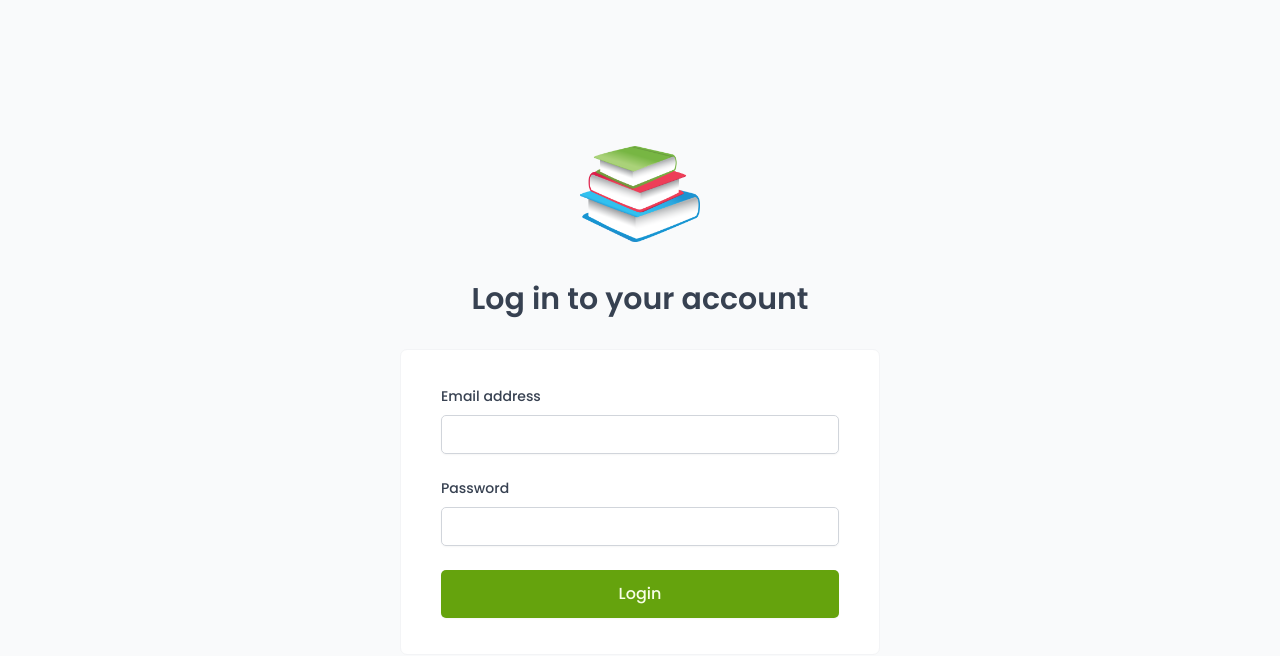
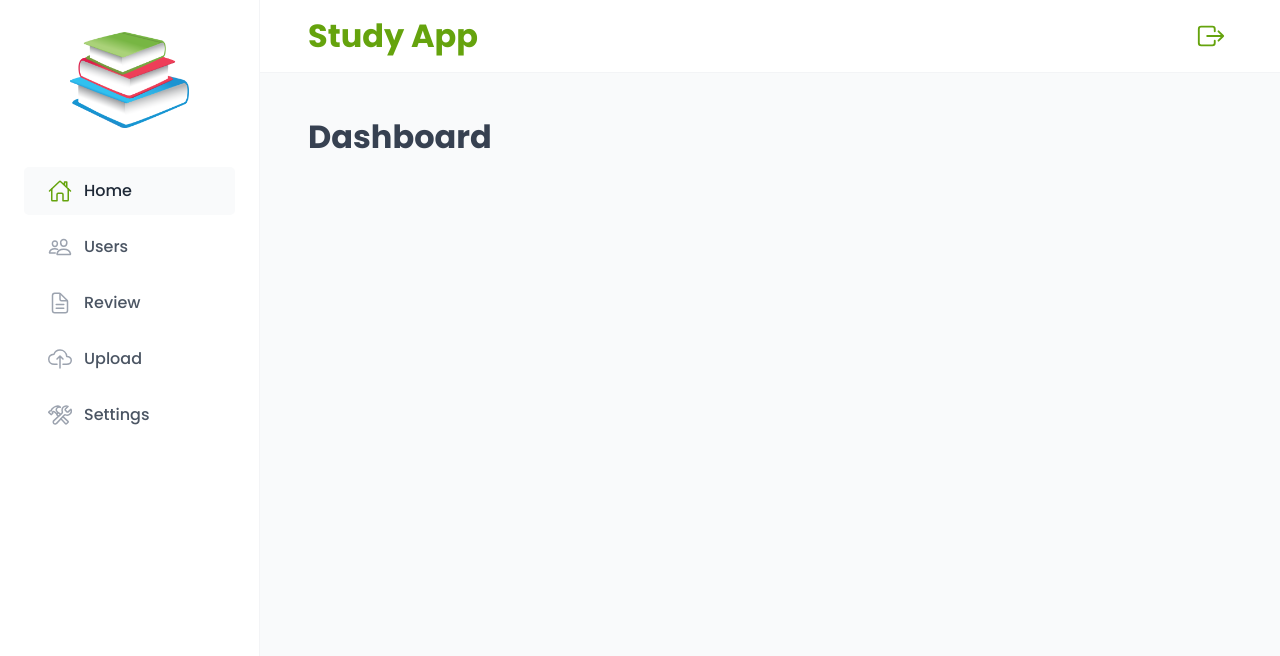
Before and after one commit to StudyPointApp/client, a React (Vite) app: page /dashboard in a window 1280 px wide. Before the commit this address led to /login. Shown: the top 656 px of the page. Built offline with nearby package versions, Linux system fonts and the light colour scheme; a web font is replaced by a local one.

Commit message:
Logout component

```diff
--- a/src/App.tsx
+++ b/src/App.tsx
@@ -1,14 +1,12 @@
 import AppLayout from "./layout/AppLayout";
 import {BrowserRouter, Routes, Route, Navigate} from "react-router-dom";
-import ProtectedRoute from "./features/auth/ProtectedRoute";
-import Login from "./pages/Login";
 
 function App() {
 
   return (
       <BrowserRouter>
           <Routes>
-              <Route element={<ProtectedRoute><AppLayout/></ProtectedRoute>}>
+              <Route element={<AppLayout/>}>
                   <Route index element={<Navigate replace to='dashboard'/>}/>
                   <Route path="dashboard" element={<h1>Dashboard</h1>}/>
                   {/* admin */}
@@ -20,7 +18,7 @@ function App() {
                   <Route path="activity" element={<h1>Activities</h1>}/>
                   <Route path="settings" element={<h1>Settings</h1>}/>
               </Route>
-              <Route path="login" element={<Login/>}/>
+              <Route path="login" element={<h1>Login</h1>}/>
               <Route path="*" element={<h1>Page Not Found</h1>}/>
           </Routes>
       </BrowserRouter>
--- a/src/features/auth/LoginForm.tsx
+++ /dev/null
@@ -1,41 +0,0 @@
-import { useState } from "react";
-import Form from "../../ui/Form";
-import Input from "../../ui/Input";
-import FormRowVertical from "../../ui/FormRowVertical";
-import Button from "../../ui/Button";
-
-function LoginForm() {
-  const [email, setEmail] = useState("");
-  const [password, setPassword] = useState("");
-
-  function handleSubmit() {}
-
-  return (
-    <Form onSubmit={handleSubmit}>
-      <FormRowVertical label="Email address">
-        <Input
-          type="email"
-          id="email"
-          // This makes this form better for password managers
-          autoComplete="username"
-          value={email}
-          onChange={(e) => setEmail(e.target.value)}
-        />
-      </FormRowVertical>
-      <FormRowVertical label="Password">
-        <Input
-          type="password"
-          id="password"
-          autoComplete="current-password"
-          value={password}
-          onChange={(e) => setPassword(e.target.value)}
-        />
-      </FormRowVertical>
-      <FormRowVertical>
-        <Button size="large" variation="primary">Login</Button>
-      </FormRowVertical>
-    </Form>
-  );
-}
-
-export default LoginForm;
--- a/src/features/auth/ProtectedRoute.tsx
+++ /dev/null
@@ -1,26 +0,0 @@
-import React, {useEffect} from 'react';
-import Spinner from "../../ui/Spinner";
-import {useNavigate} from "react-router-dom";
-
-function ProtectedRoute({children}: {children: React.ReactNode}) {
-    const navigate = useNavigate();
-
-    // 1. Load the authenticated user
-    const isAuthenticated = false;
-    const isLoading = false;
-
-    // 2. If the user is not authenticated, redirect to the login page
-    useEffect(() => {
-        if (!isAuthenticated && !isLoading) {
-            navigate('/login');
-        }
-    }, [isAuthenticated, isLoading, navigate]);
-
-    // 3. While loading the user, show a loading spinner
-    if(isLoading) return (<Spinner/>);
-
-    // 4. If the user is authenticated, render the children
-
-    if(isAuthenticated) return <>{children}</>;
-}
-export default ProtectedRoute;
--- a/src/pages/Login.tsx
+++ /dev/null
@@ -1,24 +0,0 @@
-import styled from "styled-components";
-import Logo from "../ui/Logo";
-import Heading from "../ui/Heading";
-import LoginForm from "../features/auth/LoginForm";
-
-const LoginLayout = styled.main`
-  min-height: 100vh;
-  display: grid;
-  grid-template-columns: 48rem;
-  align-content: center;
-  justify-content: center;
-  gap: 3.2rem;
-  background-color: var(--color-grey-50);
-`;
-
-function Login() {
-  return <LoginLayout>
-    <Logo />
-    <Heading as="h4">Log in to your account</Heading>
-    <LoginForm />
-  </LoginLayout>;
-}
-
-export default Login;
--- a/src/ui/Button.tsx
+++ /dev/null
@@ -1,71 +0,0 @@
-import styled, {css} from "styled-components";
-
-const sizes = {
-    small: css`
-        font-size: 1.2rem;
-        padding: 0.4rem 0.8rem;
-        text-transform: uppercase;
-        font-weight: 600;
-        text-align: center;
-    `,
-    medium: css`
-        font-size: 1.4rem;
-        padding: 1.2rem 1.6rem;
-        font-weight: 500;
-    `,
-    large: css`
-        font-size: 1.6rem;
-        padding: 1.2rem 2.4rem;
-        font-weight: 500;
-    `,
-};
-
-const variations = {
-    primary: css`
-        color: var(--color-brand-50);
-        background-color: var(--color-brand-600);
-
-        &:hover {
-            background-color: var(--color-brand-700);
-        }
-    `,
-    secondary: css`
-        color: var(--color-grey-600);
-        background: var(--color-grey-0);
-        border: 1px solid var(--color-grey-200);
-
-        &:hover {
-            background-color: var(--color-grey-50);
-        }
-    `,
-    danger: css`
-        color: var(--color-red-100);
-        background-color: var(--color-red-700);
-
-        &:hover {
-            background-color: var(--color-red-800);
-        }
-    `,
-};
-
-interface ButtonProps {
-    size: "small" | "medium" | "large";
-    variation: "primary" | "secondary" | "danger";
-}
-
-const Button = styled.button<ButtonProps>`
-    border: none;
-    border-radius: var(--border-radius-sm);
-    box-shadow: var(--shadow-sm);
-
-    ${(props) => sizes[props.size]};
-    ${(props) => variations[props.variation]};
-
-`;
-
-Button.defaultProps = {
-    variation: "primary",
-    size: "medium",
-}
-
-export default Button;
--- a/src/ui/Form.tsx
+++ /dev/null
@@ -1,13 +0,0 @@
-import styled from "styled-components";
-
-
-const Form = styled.form`
-    background-color: var(--color-grey-0);
-    border: 1px solid var(--color-grey-100);
-    border-radius: var(--border-radius-md);
-    padding: 2.4rem 4rem;
-    overflow: hidden;
-    font-size: 1.4rem;
-`;
-
-export default Form;
--- a/src/ui/FormRowVertical.tsx
+++ /dev/null
@@ -1,36 +0,0 @@
-import styled from "styled-components";
-import React from "react";
-
-const StyledFormRow = styled.div`
-      display: flex;
-      flex-direction: column;
-      gap: 0.8rem;
-      padding: 1.2rem 0;
-    `;
-
-const Label = styled.label`
-      font-weight: 500;
-    `;
-
-const Error = styled.span`
-      font-size: 1.4rem;
-      color: var(--color-red-700);
-    `;
-
-interface FormRowVerticalProps {
-    label?: string;
-    error?: string;
-    children: React.ReactElement;
-}
-
-function FormRowVertical({ label, error, children }: FormRowVerticalProps) {
-    return (
-        <StyledFormRow>
-            {label && <Label htmlFor={children.props.id}>{label}</Label>}
-            {children}
-            {error && <Error>{error}</Error>}
-        </StyledFormRow>
-    );
-}
-
-export default FormRowVertical;
--- a/src/ui/Heading.tsx
+++ /dev/null
@@ -1,36 +0,0 @@
-import styled, { css } from "styled-components";
-
-
-const Heading = styled.h1`
-    ${props => props.as === "h1" &&
-        css`
-        font-size: 3rem;
-        font-weight: 600;
-    `}
-
-    ${props => props.as === "h2" &&
-        css`
-        font-size: 2rem;
-        font-weight: 600;
-    `}
-
-    ${props => props.as === "h3" &&
-        css`
-        font-size: 1rem;
-        font-weight: 500;
-    `}
-
-    ${props => props.as === "h4" &&
-        css`
-        font-size: 3rem;
-        font-weight: 600;
-        text-align: center;
-    `}
-
-    line-height: 1.2;
-`;
-
-
-
-
-export default Heading;
--- a/src/ui/Input.tsx
+++ /dev/null
@@ -1,11 +0,0 @@
-import styled from "styled-components";
-
-const Input = styled.input`
-    border: 1px solid var(--color-grey-300);
-    background-color: var(--color-grey-0);
-    border-radius: var(--border-radius-sm);
-      box-shadow: var(--shadow-sm);
-    padding: 0.8rem 1.2rem;
-`;
-
-export default Input;
--- a/src/ui/Spinner.tsx
+++ /dev/null
@@ -1,22 +0,0 @@
-import styled, { keyframes } from "styled-components";
-
-const rotate = keyframes`
-  to {
-    transform: rotate(1turn)
-  }
-`;
-
-const Spinner = styled.div`
-  margin: 4.8rem auto;
-
-  width: 6.4rem;
-  aspect-ratio: 1;
-  border-radius: 50%;
-  background: radial-gradient(farthest-side, var(--color-brand-600) 94%, #0000)
-      top/10px 10px no-repeat,
-    conic-gradient(#0000 30%, var(--color-brand-600));
-  -webkit-mask: radial-gradient(farthest-side, #0000 calc(100% - 10px), #000 0);
-  animation: ${rotate} 1.5s infinite linear;
-`;
-
-export default Spinner;
```
Also changed, not shown: src/pages/Rename.tsx (added).
